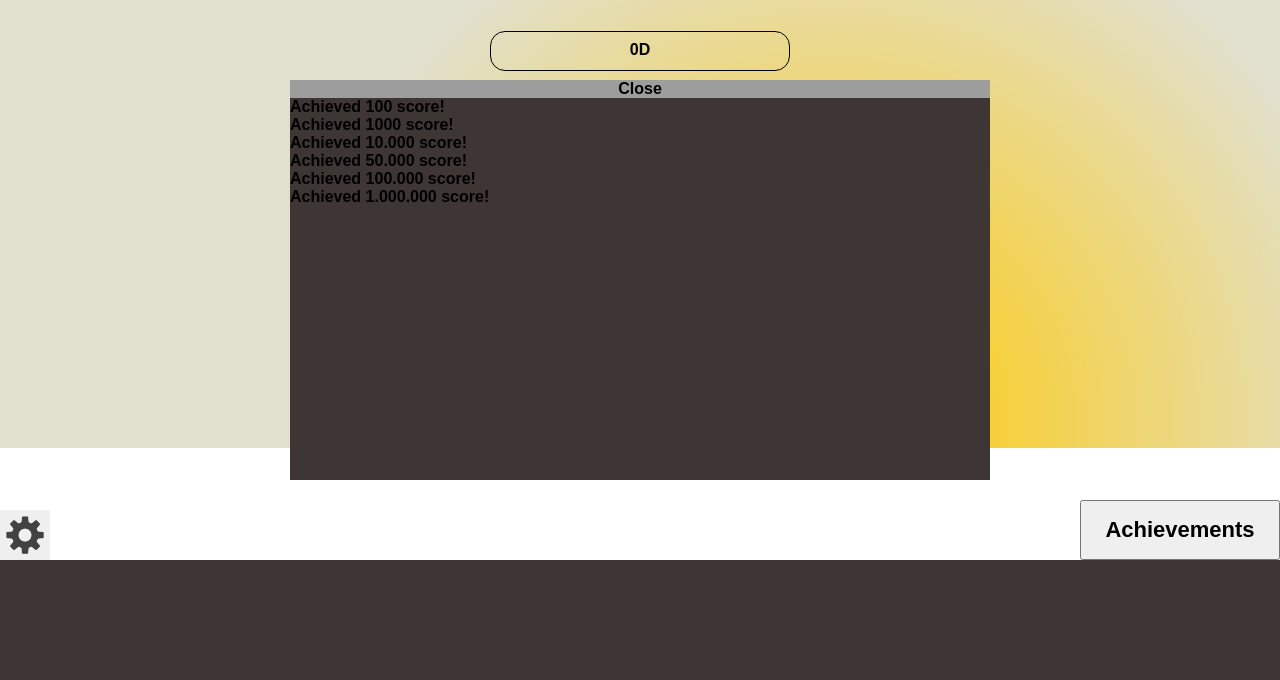
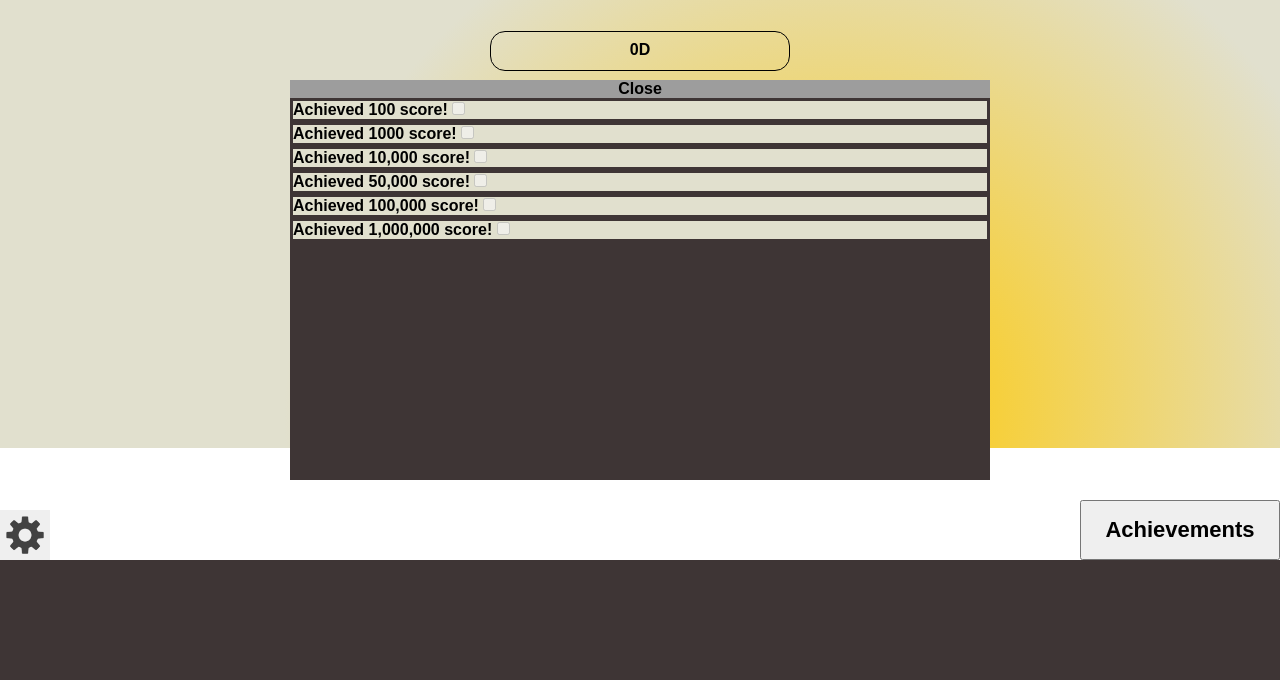
Before and after one commit to SuzanneB836/Coinclicker, a PHP site: page / in a window 1280 px wide, after a click on "Achievements". Shown: the part 120-800 px from the top of the page. Run offline with PHP 8.4, Linux system fonts and the light colour scheme.

Commit message:
help wthh

```diff
--- a/index.html
+++ b/index.html
@@ -108,12 +108,30 @@
         <div id="achievements" >
             <div class="close" onclick="overlayOff('achievements')">Close</div>
             <div id="achievementList">
-              <div id="achievementItem"> Achieved 100 score! </div>
-              <div id="achievementItem"> Achieved 1000 score! </div>
-              <div id="achievementItem"> Achieved 10.000 score! </div>
-              <div id="achievementItem"> Achieved 50.000 score! </div>
-              <div id="achievementItem"> Achieved 100.000 score! </div>
-              <div id="achievementItem"> Achieved 1.000.000 score! </div>
+              <div id="achievementItem">
+                <label for="achievement100"> Achieved 100 score! </label>
+                <input type="checkbox" id="achievement100" disabled>
+              </div>
+              <div id="achievementItem">
+                <label for="achievement1k"> Achieved 1000 score! </label>
+                <input type="checkbox" id="achievement1k" disabled>
+                </div>
+              <div id="achievementItem">
+                <label for="achievement10k"> Achieved 10,000 score! </label>
+                <input type="checkbox" id="achievement10k" disabled>
+              </div>
+              <div id="achievementItem">
+                <label for="achievement50k"> Achieved 50,000 score! </label>
+                <input type="checkbox" id="achievement50k" disabled>
+              </div>
+              <div id="achievementItem">
+                <label for="achievement100k"> Achieved 100,000 score! </label>
+                <input type="checkbox" id="achievement100k" disabled>
+              </div>
+              <div id="achievementItem">
+                <label for="achievement1mil"> Achieved 1,000,000 score! </label>
+                <input type="checkbox" id="achievement1mil" disabled>
+              </div>
             </div>
         </div>
      </main>
@@ -126,5 +144,4 @@
      <script src="javascript/tab.js"></script>
      <script src="javascript/achievement.js"></script>
 </body>
-
 </html>
--- a/styles/style.css
+++ b/styles/style.css
@@ -196,24 +196,20 @@ td {
   width: 700px;
   height: 400px;
   background-color: rgba(62, 53, 53);
-  z-index: 2;
   left: 50%;
   top: 50%;
   transform: translate(-50%, -50%);
 }
 
-.achievement {
-  margin-bottom: 5px; /* Add some space between achievements */
-  padding: 10px;
-  background-color: #e0e0e0; /* Light gray background */
-  border-radius: 5px; /* Rounded corners */
-  transition: background-color 0.3s ease; /* Smooth transition for background color */
+#achievementList {
+  background: inherit;
 }
 
-.achievement.achieved {
-  background-color: #cfe8cf; /* Light green background for achieved achievements */
+#achievementItem {
+  background-color: #E1E0CE;
+  border: solid;
+  border-color: rgba(62, 53, 53);
 }
-
 
 /* Footer styles */
 footer {
```
Also changed, not shown: javascript/achievement.js (+19 -15 lines), 1 other file.
